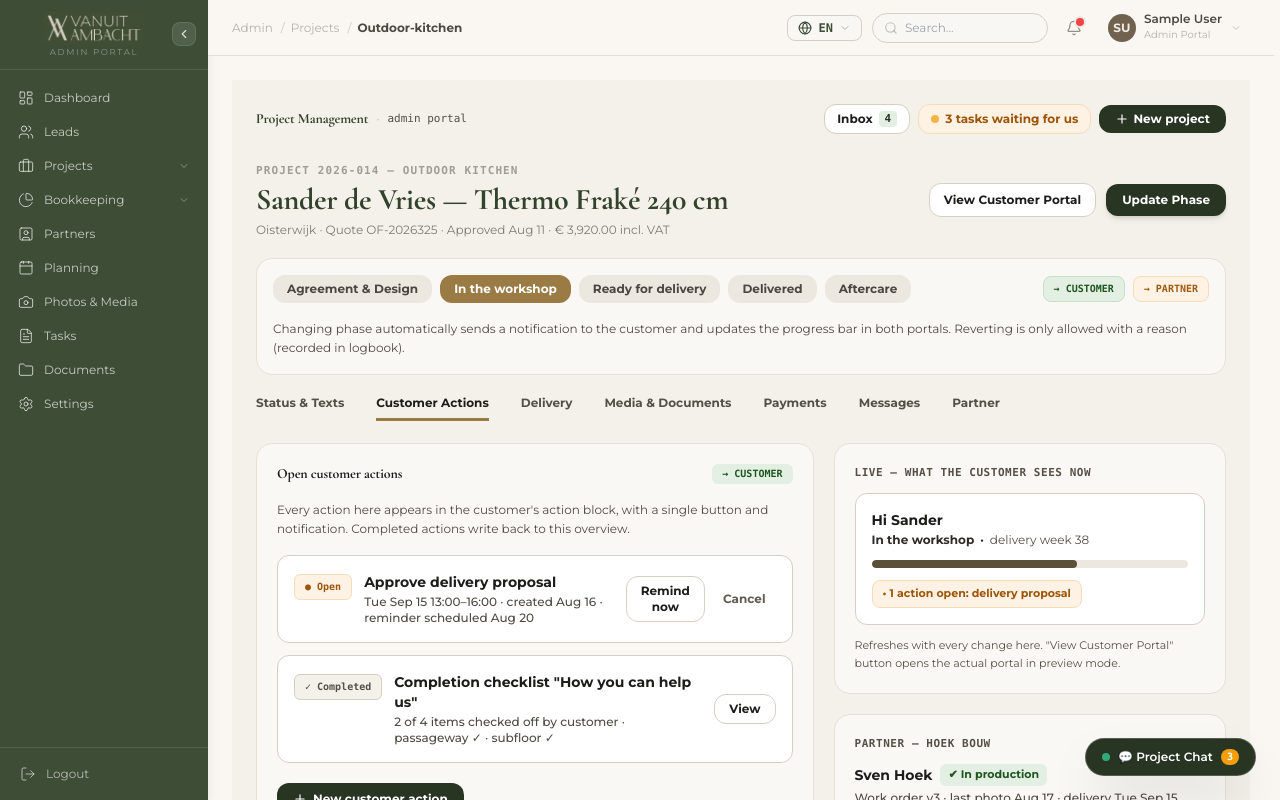
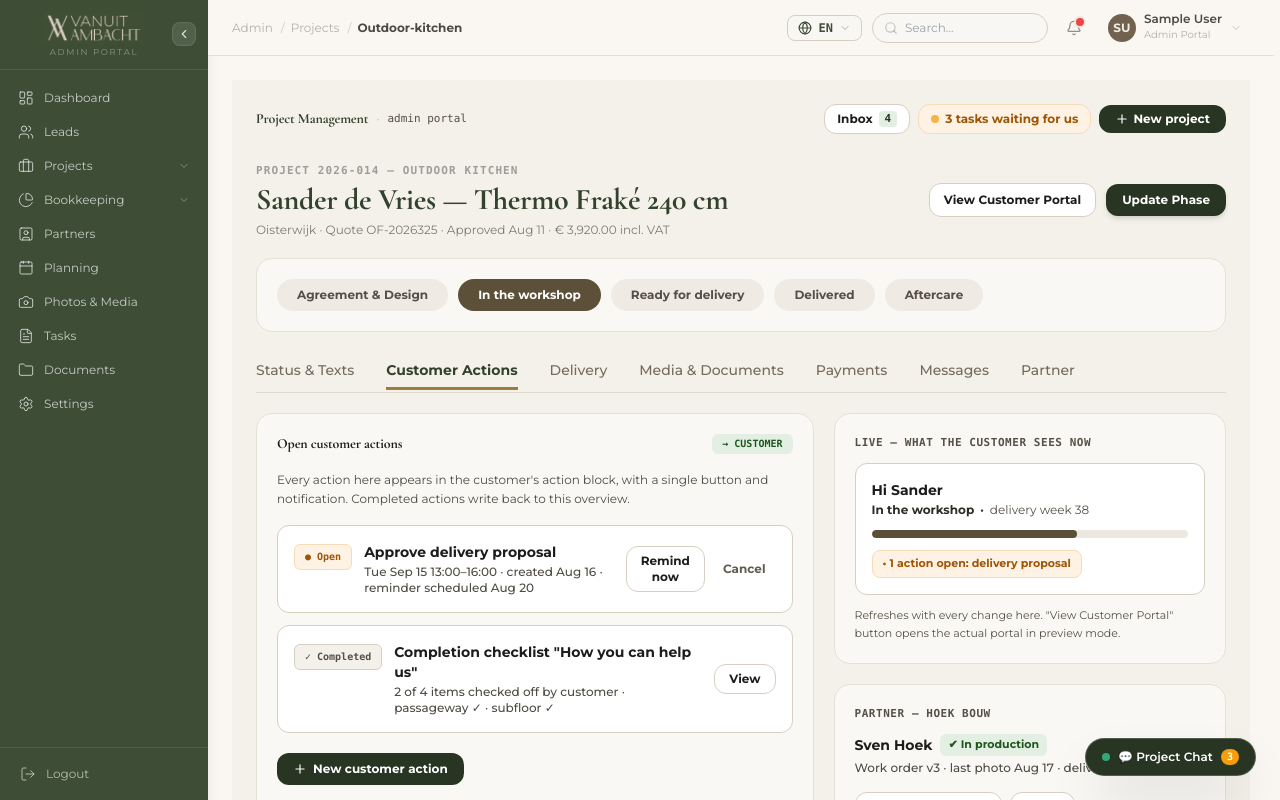
Before and after one commit to prashantchaurasiapc/vanuit-ambatch, a React (Vite) app: page /admin/projects/outdoor-kitchen in a window 1280 px wide. Built offline with nearby package versions, Linux system fonts and the light colour scheme; sample sign-in values are in the browser's storage.

Commit message:
Update stepper and tab bar to match Image 2 structure exactly

```diff
--- a/src/pages/admin/OutdoorKitchenProjects.jsx
+++ b/src/pages/admin/OutdoorKitchenProjects.jsx
@@ -633,22 +633,19 @@ export default function OutdoorKitchenProjects() {
         </div>
       </div>
 
-      {/* STEPPER BAR CARD */}
-      <div className="bg-[#FAF8F5] border border-[#E6E1D7] rounded-2xl p-4 shadow-2xs space-y-3">
-        <div className="flex flex-col md:flex-row md:items-center justify-between gap-3">
-
-          {/* Phase Stepper Pills */}
-          <div className="flex items-center gap-2 flex-wrap">
+      {/* STEPPER BAR CARD matching Screenshot 2 */}
+      <div className="bg-[#FAF8F5] border border-[#E6E1D7] rounded-2xl p-4 sm:p-5 shadow-2xs">
+        <div className="flex items-center gap-2.5 overflow-x-auto no-scrollbar">
           {stepsList.map((step) => {
             const isActive = activeStep === step.key;
             return (
               <button
                 key={step.key}
                 onClick={() => setActiveStep(step.key)}
-                  className={`px-3.5 py-1.5 rounded-xl text-xs font-bold transition-all cursor-pointer ${
+                className={`px-4 sm:px-5 py-2 rounded-full text-xs font-bold transition-all cursor-pointer whitespace-nowrap ${
                   isActive
-                      ? 'bg-[#9A7B44] text-white shadow-xs'
-                      : 'bg-[#EDE8DF] text-[#4A4740] hover:bg-[#E2DDD3]'
+                    ? 'bg-[#5C5138] text-white shadow-xs'
+                    : 'bg-[#EDE8DF]/80 text-[#555046] hover:bg-[#EDE8DF]'
                 }`}
               >
                 {step.name}
@@ -656,43 +653,28 @@ export default function OutdoorKitchenProjects() {
             );
           })}
         </div>
-
-          {/* Right Badges */}
-          <div className="flex items-center gap-2 text-[10px] font-bold font-mono">
-            <span className="px-2.5 py-1 bg-[#E3EFE3] text-[#1E561E] rounded-lg border border-[#C5E1C5]">
-              → CUSTOMER
-            </span>
-            <span className="px-2.5 py-1 bg-[#FDF2E3] text-[#A25A0B] rounded-lg border border-[#F6DCB8]">
-              → PARTNER
-            </span>
-          </div>
-        </div>
-
-        <p className="text-xs text-[#4F4B44] leading-relaxed pt-1">
-          Changing phase automatically sends a notification to the customer and updates the progress bar in both portals. Reverting is only allowed with a reason (recorded in logbook).
-        </p>
-      </div>
-
-      {/* ALL 7 TABS IN SINGLE HORIZONTAL ROW */}
-      <div className="pb-0.5 overflow-x-auto no-scrollbar">
-        <div className="flex items-center gap-6 sm:gap-8 min-w-max">
+      </div>
+
+      {/* PRIMARY TABS BAR matching Screenshot 2 */}
+      <div className="space-y-3 pt-2">
+        <div className="flex items-center gap-8 border-b border-[#D6CFC2]/70 pb-0.5 overflow-x-auto no-scrollbar">
           {allTabsList.map((tabName) => {
             const isActive = activeTab === tabName;
             return (
               <button
                 key={tabName}
                 onClick={() => setActiveTab(tabName)}
-                className={`pb-2.5 text-xs transition-all whitespace-nowrap cursor-pointer focus:outline-none relative ${
+                className={`pb-2.5 text-xs sm:text-sm transition-all whitespace-nowrap cursor-pointer focus:outline-none relative ${
                   isActive
-                    ? 'text-[#1C1C1A] font-extrabold'
-                    : 'text-[#555046] hover:text-[#1C1C1A] font-bold'
+                    ? 'text-[#33422C] font-extrabold font-body'
+                    : 'text-[#736B5E] hover:text-[#33422C] font-medium font-body'
                 }`}
               >
                 {tabName}
                 {isActive && (
                   <motion.div
                     layoutId="activeTabIndicator"
-                    className="absolute bottom-0 left-0 right-0 h-[2.5px] bg-[#9A7B44]"
+                    className="absolute bottom-0 left-0 right-0 h-[2.5px] bg-[#9B7C47]"
                   />
                 )}
               </button>
```
Lines whose indentation alone changed are shown as unchanged.
